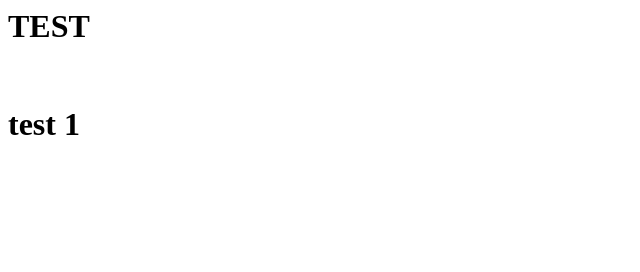
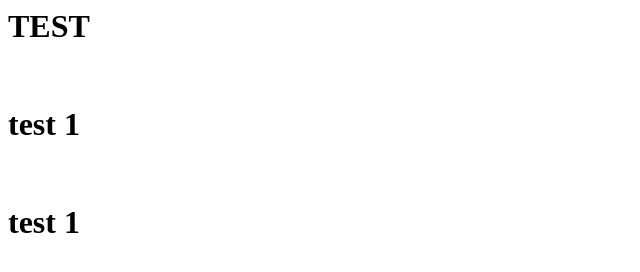
Before and after one commit to eliassoilan/local-1, a plain HTML site: page index.html in a window 1280 px wide. Shown: the whole page, without its empty margins (0-640 px from the left). Drawn offline with Linux system fonts and the light colour scheme.

Commit message:
prueba 3er cambio

```diff
--- a/index.html
+++ b/index.html
@@ -1,3 +1,5 @@
 <h1>TEST</h1>
 <br>
 <h1>test 1</h1>
+<br>
+<h1>test 1</h1>
```
